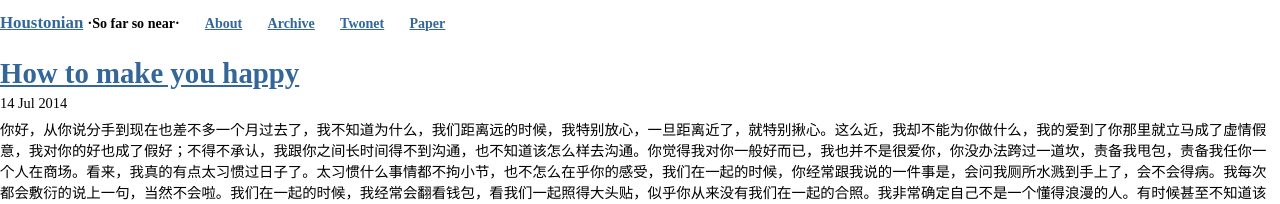
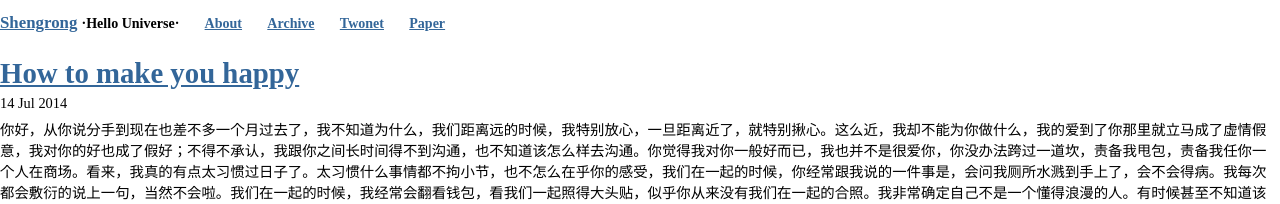
Before and after one commit to syin2/yinshengrong.github.io, a Jekyll site: the page built from index.html, in a window 1280 px wide. Shown: the top 204 px of the page. Built offline with Jekyll 4.4.1, drawn with Linux system fonts in a browser that asks for light colours; Markdown is read by kramdown in place of the engine named in the settings; the list of posts is cut into pages by our own code.

Commit message:
yml file changed

```diff
--- a/_config.yml
+++ b/_config.yml
@@ -6,8 +6,8 @@ pygments:         true
 permalink:        pretty
 
 # Setup
-title:            Houstonian
-tagline:          ·So far so near·
+title:            Shengrong
+tagline:          ·Hello Universe·
 url:              http://syin.us
 paginate:         1
 baseurl:          /
```
Also changed, not shown: 1 other file.
